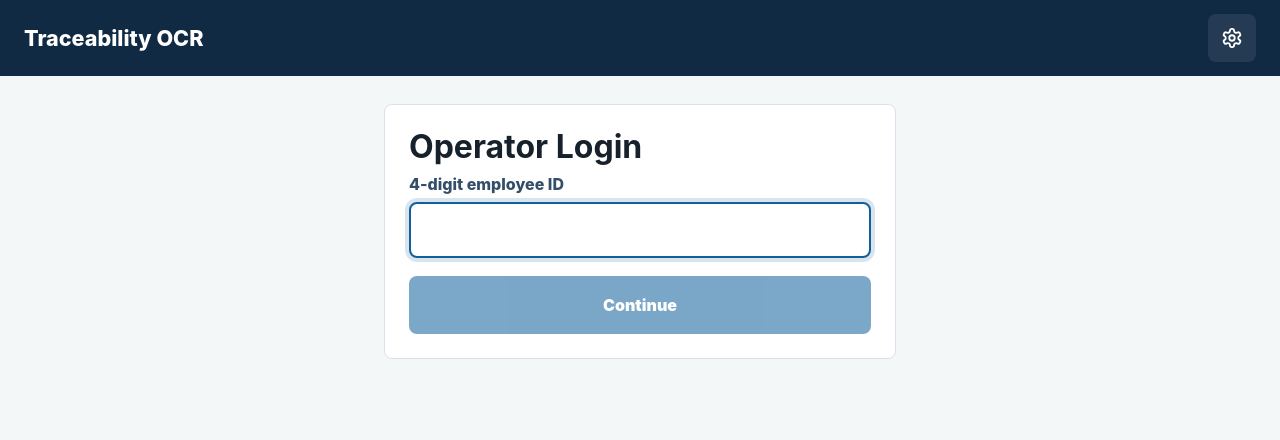
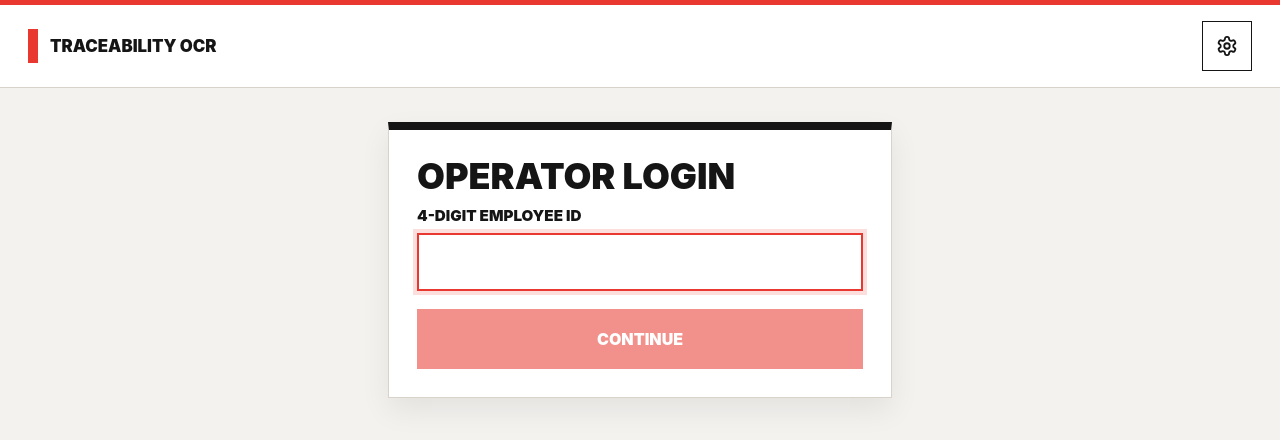
Before and after one commit to Mahesh-M-09/factory-traceability-ocr, a React (Vite) app in the folder frontend/: page / in a window 1280 px wide. Shown: the top 440 px of the page. Built offline with nearby package versions, Linux system fonts and the light colour scheme.

Commit message:
Refresh UI with premium retail styling

```diff
--- a/frontend/src/styles.css
+++ b/frontend/src/styles.css
@@ -1,6 +1,6 @@
 :root {
-  color: #17212b;
-  background: #f4f7f8;
+  color: #151515;
+  background: #f4f2ef;
   font-family: Inter, ui-sans-serif, system-ui, -apple-system, BlinkMacSystemFont, "Segoe UI", sans-serif;
   font-size: 16px;
 }
@@ -14,6 +14,14 @@ body {
   min-height: 100vh;
 }
 
+body::before {
+  background: #e8382f;
+  content: "";
+  display: block;
+  height: 5px;
+  width: 100%;
+}
+
 button,
 input,
 select,
@@ -23,19 +31,33 @@ textarea {
 
 .app-header {
   align-items: center;
-  background: #102a43;
-  color: #ffffff;
+  background: #ffffff;
+  border-bottom: 1px solid #d8d2ca;
+  color: #151515;
   display: flex;
   justify-content: space-between;
-  min-height: 72px;
-  padding: max(14px, env(safe-area-inset-top)) 24px 14px;
+  min-height: 78px;
+  padding: max(16px, env(safe-area-inset-top)) 28px 16px;
 }
 
 .brand {
-  color: #ffffff;
-  font-size: 1.35rem;
-  font-weight: 800;
+  align-items: center;
+  color: #151515;
+  display: inline-flex;
+  font-size: 1.05rem;
+  font-weight: 950;
+  gap: 12px;
+  letter-spacing: 0;
   text-decoration: none;
+  text-transform: uppercase;
+}
+
+.brand::before {
+  background: #e8382f;
+  content: "";
+  display: inline-block;
+  height: 34px;
+  width: 10px;
 }
 
 .header-actions,
@@ -48,29 +70,35 @@ textarea {
 }
 
 .operator-pill {
-  background: #d9e2ec;
-  border-radius: 999px;
-  color: #102a43;
-  font-weight: 800;
-  padding: 10px 14px;
+  background: #151515;
+  border-radius: 0;
+  color: #ffffff;
+  font-weight: 900;
+  padding: 12px 16px;
 }
 
 .icon-button {
   align-items: center;
-  background: #243b53;
-  border: 0;
-  border-radius: 8px;
+  background: #ffffff;
+  border: 1px solid #151515;
+  border-radius: 0;
+  color: #151515;
+  display: inline-flex;
+  height: 50px;
+  justify-content: center;
+  transition: background 140ms ease, color 140ms ease;
+  width: 50px;
+}
+
+.icon-button:hover {
+  background: #151515;
   color: #ffffff;
-  display: inline-flex;
-  height: 48px;
-  justify-content: center;
-  width: 48px;
 }
 
 .page {
   margin: 0 auto;
-  max-width: 1180px;
-  padding: 28px 24px 40px;
+  max-width: 1200px;
+  padding: 34px 28px 48px;
 }
 
 .narrow-page {
@@ -80,7 +108,7 @@ textarea {
 .split-page {
   display: grid;
   gap: 24px;
-  grid-template-columns: minmax(0, 1.1fr) minmax(360px, 0.9fr);
+  grid-template-columns: minmax(0, 1.08fr) minmax(360px, 0.92fr);
 }
 
 .center-screen {
@@ -89,19 +117,28 @@ textarea {
   place-items: center;
 }
 
+.page-heading {
+  border-left: 10px solid #e8382f;
+  margin-bottom: 24px;
+  padding-left: 18px;
+}
+
 .page-heading h1,
 .login-panel h1,
 .summary-panel h1,
 .save-panel h1 {
-  font-size: 2rem;
-  line-height: 1.15;
-  margin: 0 0 8px;
+  font-size: 2.25rem;
+  font-weight: 950;
+  line-height: 1.05;
+  margin: 0 0 10px;
+  text-transform: uppercase;
 }
 
 .page-heading p,
 .save-panel p {
-  color: #52616f;
+  color: #5f5b55;
   font-size: 1.05rem;
+  font-weight: 650;
   margin: 0 0 22px;
 }
 
@@ -111,9 +148,14 @@ textarea {
 .form-panel,
 .save-panel {
   background: #ffffff;
-  border: 1px solid #d9e2ec;
-  border-radius: 8px;
-  padding: 24px;
+  border: 1px solid #d8d2ca;
+  border-radius: 0;
+  box-shadow: 0 12px 28px rgba(21, 21, 21, 0.07);
+  padding: 28px;
+}
+
+.login-panel {
+  border-top: 8px solid #151515;
 }
 
 .stack {
@@ -127,19 +169,21 @@ textarea {
 }
 
 .field span {
-  color: #334e68;
-  font-weight: 800;
+  color: #151515;
+  font-size: 0.95rem;
+  font-weight: 900;
+  text-transform: uppercase;
 }
 
 input,
 select,
 textarea {
   background: #ffffff;
-  border: 2px solid #bcccdc;
-  border-radius: 8px;
-  color: #102a43;
-  min-height: 56px;
-  padding: 12px 14px;
+  border: 2px solid #151515;
+  border-radius: 0;
+  color: #151515;
+  min-height: 58px;
+  padding: 13px 14px;
   width: 100%;
 }
 
@@ -150,8 +194,8 @@ textarea {
 input:focus,
 select:focus,
 textarea:focus {
-  border-color: #0f609b;
-  box-shadow: 0 0 0 4px rgba(15, 96, 155, 0.16);
+  border-color: #e8382f;
+  box-shadow: 0 0 0 4px rgba(232, 56, 47, 0.16);
   outline: 0;
 }
 
@@ -159,25 +203,38 @@ textarea:focus {
 .secondary-button,
 .operation-button {
   align-items: center;
-  border: 0;
-  border-radius: 8px;
+  border-radius: 0;
   cursor: pointer;
   display: inline-flex;
-  font-weight: 900;
+  font-weight: 950;
   gap: 10px;
   justify-content: center;
-  min-height: 58px;
-  padding: 14px 20px;
+  min-height: 60px;
+  padding: 15px 22px;
+  text-transform: uppercase;
+  transition: transform 120ms ease, background 140ms ease, color 140ms ease;
 }
 
 .primary-button {
-  background: #0f609b;
+  background: #e8382f;
+  border: 2px solid #e8382f;
   color: #ffffff;
 }
 
+.primary-button:hover {
+  background: #151515;
+  border-color: #151515;
+}
+
 .secondary-button {
-  background: #d9e2ec;
-  color: #102a43;
+  background: #ffffff;
+  border: 2px solid #151515;
+  color: #151515;
+}
+
+.secondary-button:hover {
+  background: #151515;
+  color: #ffffff;
 }
 
 .primary-button:disabled,
@@ -192,19 +249,29 @@ textarea:focus {
 
 .operation-grid {
   display: grid;
-  gap: 16px;
+  gap: 18px;
   grid-template-columns: repeat(auto-fit, minmax(260px, 1fr));
 }
 
 .operation-button {
   background: #ffffff;
-  border: 2px solid #bcccdc;
-  color: #102a43;
-  font-size: 1.35rem;
+  border: 2px solid #151515;
+  color: #151515;
+  font-size: 1.3rem;
   justify-content: space-between;
-  min-height: 112px;
-  padding: 22px;
+  min-height: 124px;
+  padding: 24px;
   text-align: left;
+}
+
+.operation-button:hover {
+  background: #151515;
+  color: #ffffff;
+  transform: translateY(-2px);
+}
+
+.operation-button span {
+  max-width: 190px;
 }
 
 .camera-panel {
@@ -214,8 +281,9 @@ textarea:focus {
 
 .camera-preview,
 .captured-image {
-  background: #102a43;
-  border-radius: 8px;
+  background: #151515;
+  border: 3px solid #151515;
+  border-radius: 0;
   display: block;
   max-height: 58vh;
   object-fit: contain;
@@ -223,7 +291,7 @@ textarea:focus {
 }
 
 .captured-image {
-  background: #e6eef3;
+  background: #efebe6;
   margin-bottom: 16px;
 }
 
@@ -235,19 +303,24 @@ textarea:focus {
 
 .review-panel h2,
 .form-panel h2 {
+  font-size: 1.35rem;
+  font-weight: 950;
   margin: 0;
+  text-transform: uppercase;
 }
 
 .review-meta {
-  background: #f0f4f8;
-  border-radius: 8px;
+  background: #f4f2ef;
+  border-left: 8px solid #151515;
+  border-radius: 0;
   display: grid;
   gap: 8px;
-  padding: 12px;
+  padding: 14px;
 }
 
 .raw-text {
-  color: #52616f;
+  color: #5f5b55;
+  font-weight: 650;
   margin: 0;
   overflow-wrap: anywhere;
 }
@@ -255,38 +328,41 @@ textarea:focus {
 .error-message,
 .success-message,
 .status-message {
-  border-radius: 8px;
-  font-weight: 800;
-  padding: 12px 14px;
+  border-radius: 0;
+  font-weight: 900;
+  padding: 13px 15px;
 }
 
 .error-message {
-  background: #ffe3e3;
-  color: #9b1c1c;
+  background: #ffe8e6;
+  border-left: 8px solid #e8382f;
+  color: #8b1711;
 }
 
 .success-message {
-  background: #d8f3dc;
-  color: #1b4332;
+  background: #e4f7e8;
+  border-left: 8px solid #1f8f4d;
+  color: #14532d;
 }
 
 .status-message {
-  background: #d9e2ec;
-  color: #102a43;
+  background: #efebe6;
+  border-left: 8px solid #151515;
+  color: #151515;
 }
 
 .valid-text,
 .success-icon {
-  color: #2f855a;
+  color: #1f8f4d;
 }
 
 .warning-text {
-  color: #a15c07;
+  color: #a04a00;
 }
 
 .error-text,
 .error-icon {
-  color: #c92a2a;
+  color: #e8382f;
 }
 
 dl {
@@ -296,21 +372,22 @@ dl {
 }
 
 dt {
-  color: #52616f;
-  font-size: 0.9rem;
-  font-weight: 800;
+  color: #5f5b55;
+  font-size: 0.86rem;
+  font-weight: 900;
+  text-transform: uppercase;
 }
 
 dd {
   font-size: 1.2rem;
-  font-weight: 900;
+  font-weight: 950;
   margin: 2px 0 0;
   overflow-wrap: anywhere;
 }
 
 .compact-summary {
-  background: #f0f4f8;
-  border-radius: 8px;
+  background: #f4f2ef;
+  border-radius: 0;
   margin-top: 18px;
   padding: 16px;
 }
@@ -351,12 +428,16 @@ dd {
     padding-right: 16px;
   }
 
+  .brand {
+    font-size: 0.95rem;
+  }
+
   .split-page {
     grid-template-columns: 1fr;
   }
 
   .page {
-    padding: 20px 16px 32px;
+    padding: 22px 16px 34px;
   }
 
   .operation-grid {
```
